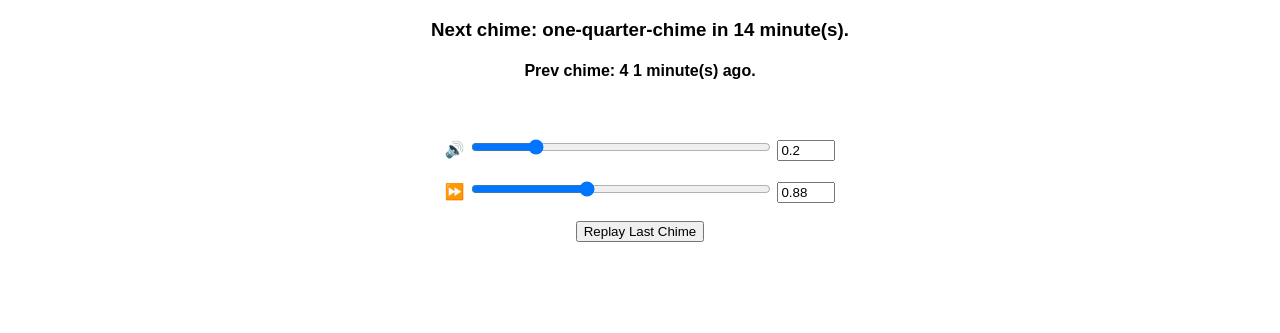
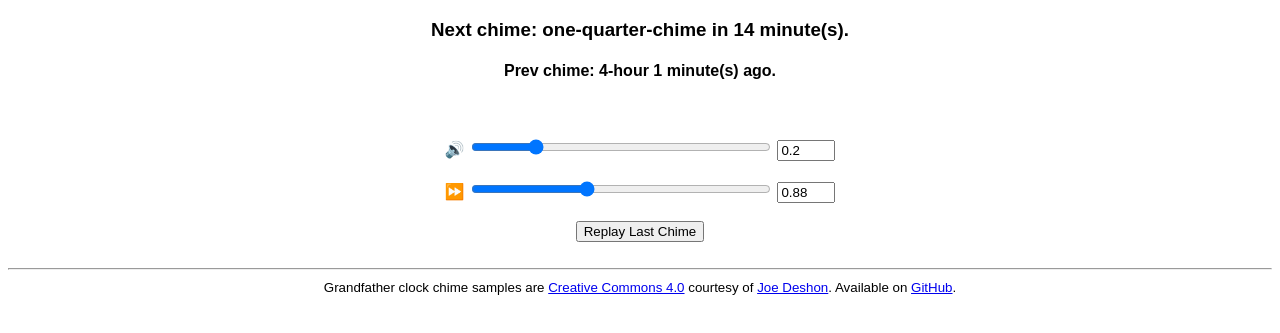
Before and after one commit to EvanDotPro/grandfather-clock-audio-emulator, a plain HTML site: page index.html in a window 1280 px wide. Shown: the part 61-394 px from the top of the page. Drawn offline with Linux system fonts and the light colour scheme.

Commit message:
Cleanup, attribution

```diff
--- a/index.html
+++ b/index.html
@@ -32,6 +32,7 @@
     <h4>Prev chime: <span id="prevChime"></span> <span id="prevChimeMins"></span> minute(s) ago.</h4>
 
     <br><br>
+
     🔊 <input type="range" id="volume" min="0" max="1" step="0.01" value="0.2" oninput="this.nextElementSibling.value = this.value">
         <input type="number" value="0.2" step="0.01" oninput="this.previousElementSibling.value = this.value">
 
@@ -39,9 +40,18 @@
 
     ⏩ <input type="range" id="playbackRate" min="0.5" max="1.5" step="0.01" value="0.88" oninput="this.nextElementSibling.value = this.value">
         <input type="number" value="0.88" step="0.01" oninput="this.previousElementSibling.value = this.value">
-    <br><br>
+
+        <br><br>
+
     <button id="replay" onclick="playPreviousChime();">Replay Last Chime</button>
 
+    <br><br>
+    <hr>
+
+    <small>
+        Grandfather clock chime samples are <a href="https://creativecommons.org/licenses/by/4.0/" target="_blank">Creative Commons 4.0</a> courtesy of <a href="https://freesound.org/people/joedeshon/packs/7926/" target="_blank">Joe Deshon</a>.
+        Available on <a href="https://github.com/EvanDotPro/grandfather-clock-audio-emulator" target="_blank">GitHub</a>.
+    </small>
     <script>
         const clockAudio = new Audio();
         const replayAudio = new Audio();
@@ -129,11 +139,11 @@
 
         function tick() {
             var nextChime = getNextChime();
-            document.getElementById('nextChime').innerText = nextChime.chime;
+            document.getElementById('nextChime').innerText = !isNaN(nextChime.chime) ? `${nextChime.chime}-hour` : nextChime.chime;
             document.getElementById('nextChimeMins').innerText = nextChime.time;
 
             var prevChime = getPrevChime();
-            document.getElementById('prevChime').innerText = prevChime.chime;
+            document.getElementById('prevChime').innerText = !isNaN(prevChime.chime) ? `${prevChime.chime}-hour` : prevChime.chime;
             document.getElementById('prevChimeMins').innerText = prevChime.time;
 
             playChimeIfNecessary();
```
